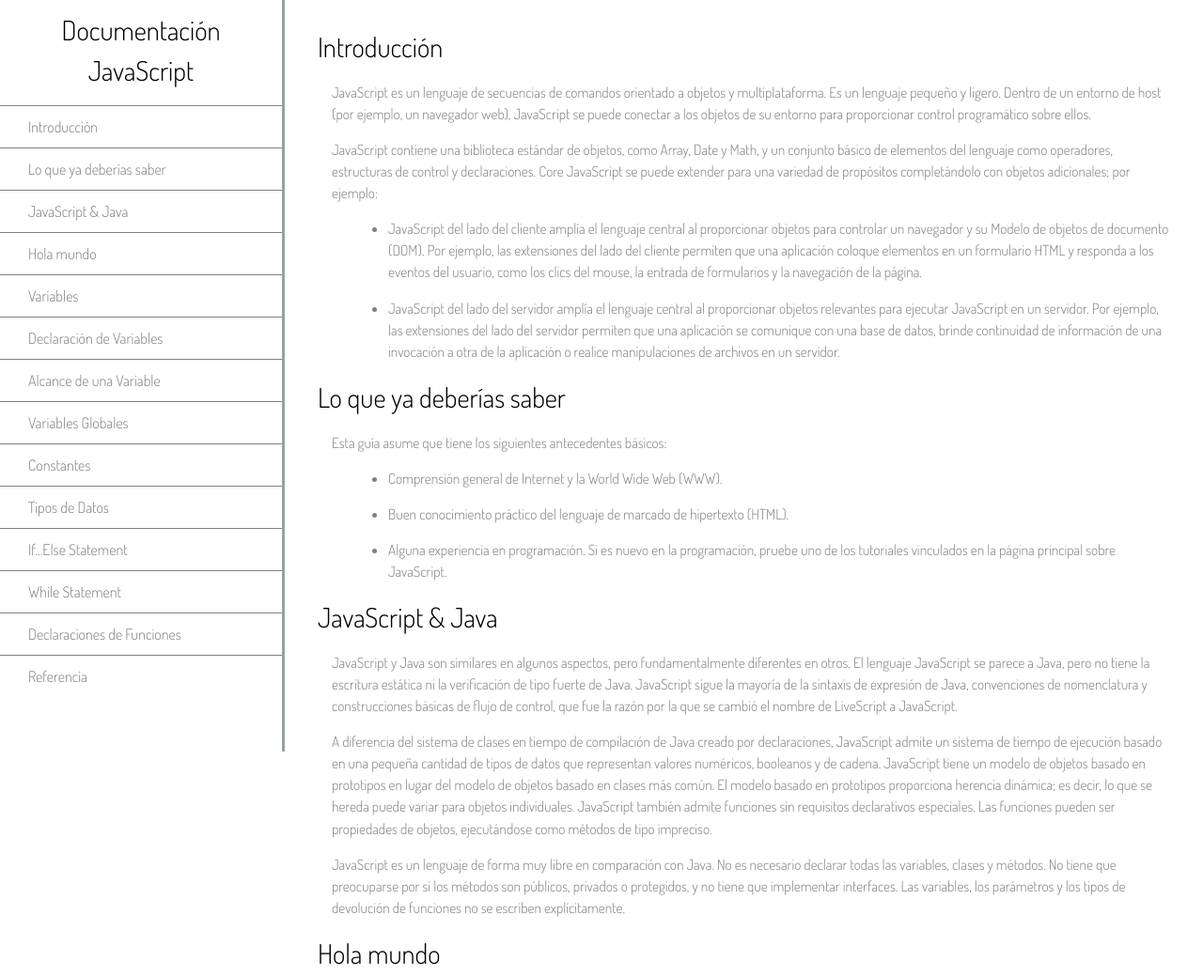
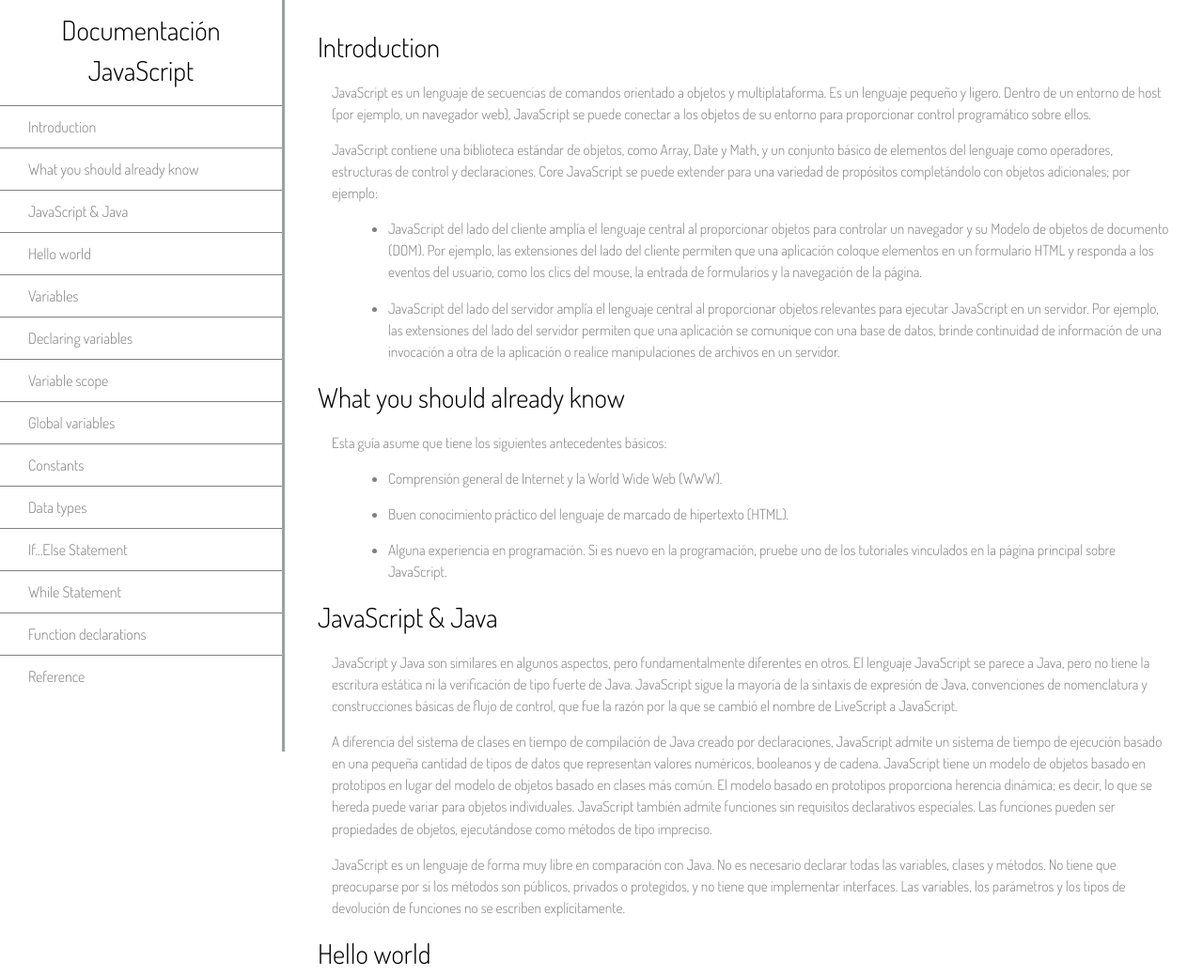
Before and after one commit to JaiderCarvajal/documentaciontecnica, a plain HTML site: page index.html in a window 1280 px wide. Shown: the top 1040 px of the page at 94% size. Drawn offline with Linux system fonts and the light colour scheme.

Commit message:
Proyecto Final Ajustado y verificado

```diff
--- a/index.html
+++ b/index.html
@@ -11,26 +11,26 @@
     <nav id="navbar">
         <header>Documentación JavaScript</header>
         <ul>
-            <li><a class="nav-link" href="#Introduction">Introducción</a></li>
-            <li><a class="nav-link" href="#What_you_should_already_know">Lo que ya deberías saber</a></li>
+            <li><a class="nav-link" href="#Introduction">Introduction</a></li>
+            <li><a class="nav-link" href="#What_you_should_already_know">What you should already know</a></li>
             <li><a class="nav-link" href="#JavaScript_&_Java">JavaScript & Java</a></li>
-            <li><a class="nav-link" href="#Hello_world">Hola mundo</a></li>
+            <li><a class="nav-link" href="#Hello_world">Hello world</a></li>
             <li><a class="nav-link" href="#Variables">Variables</a></li>
-            <li><a class="nav-link" href="#Declaring_variables">Declaración de Variables</a></li>
-            <li><a class="nav-link" href="#Variable_scope">Alcance de una Variable</a></li>
-            <li><a class="nav-link" href="#Global_variables">Variables Globales</a></li>
-            <li><a class="nav-link" href="#Constants">Constantes</a></li>
-            <li><a class="nav-link" href="#Data_types">Tipos de Datos</a></li>
+            <li><a class="nav-link" href="#Declaring_variables">Declaring variables</a></li>
+            <li><a class="nav-link" href="#Variable_scope">Variable scope</a></li>
+            <li><a class="nav-link" href="#Global_variables">Global variables</a></li>
+            <li><a class="nav-link" href="#Constants">Constants</a></li>
+            <li><a class="nav-link" href="#Data_types">Data types</a></li>
             <li><a class="nav-link" href="#if...else_statement">If...Else Statement</a></li>
             <li><a class="nav-link" href="#while_statement">While Statement</a></li>
-            <li><a class="nav-link" href="#Function_declarations">Declaraciones de Funciones</a></li>
-            <li><a class="nav-link" href="#Reference">Referencia</a></li>
+            <li><a class="nav-link" href="#Function_declarations">Function declarations</a></li>
+            <li><a class="nav-link" href="#Reference">Reference</a></li>
         </ul>
     </nav>
 
     <main id="main-doc">
         <section class="main-section" id="Introduction">
-            <header>Introducción</header>
+            <header>Introduction</header>
             <article>
                 <p>JavaScript es un lenguaje de secuencias de comandos orientado a objetos y multiplataforma.
                    Es un lenguaje pequeño y ligero. Dentro de un entorno de host (por ejemplo, un navegador
@@ -59,7 +59,7 @@
         </section>
 
         <section class="main-section" id="What_you_should_already_know">
-            <header>Lo que ya deberías saber</header>
+            <header>What you should already know</header>
             <article>
                 <p>Esta guía asume que tiene los siguientes antecedentes básicos:</p>
                 <ul>
@@ -101,7 +101,7 @@
         </section>
 
         <section class="main-section" id="Hello_world">
-            <header>Hola mundo</header>
+            <header>Hello world</header>
             <article>
                 Para comenzar a escribir JavaScript, abra el Bloc de notas y escriba su primer código
                 JavaScript "Hola mundo":
@@ -130,7 +130,7 @@
         </section>
 
         <section class="main-section" id="Declaring_variables">
-            <header>Declaración de Variables</header>
+            <header>Declaring variables</header>
             <article>
                 Puede declarar una variable de tres formas:
 
@@ -158,7 +158,7 @@
         </section>
 
         <section class="main-section" id="Variable_scope">
-            <header>Alcance de una Variable</header>
+            <header>Variable scope</header>
             <article>
                 <p>Cuando declaras una variable fuera de cualquier función, se llama variable global,
                    porque está disponible para cualquier otro código en el documento actual. Cuando
@@ -181,7 +181,7 @@
         </section>
 
         <section class="main-section" id="Global_variables">
-            <header>Variables Globales</header>
+            <header>Global variables</header>
             <article>
                 <p>Las variables globales son de hecho propiedades del objeto global. En las páginas web,
                    el objeto global es window, por lo que puede establecer y acceder a variables globales
@@ -195,7 +195,7 @@
         </section>
 
         <section class="main-section" id="Constants">
-            <header>Constantes</header>
+            <header>Constants</header>
             <article>
                 <p>Puede crear una constante de solo lectura con nombre con la palabra clave const.
                    La sintaxis de un identificador de constante es la misma que la de un identificador
@@ -229,7 +229,7 @@
         </section>
 
         <section class="main-section" id="Data_types">
-            <header>Tipos de Datos</header>
+            <header>Data types</header>
 
             <article>
                 <p>El último estándar ECMAScript define siete tipos de datos:</p>
@@ -346,7 +346,7 @@
         </section>
 
         <section class="main-section" id="Function_declarations">
-            <header>Declaraciones de Funciones</header>
+            <header>Function declarations</header>
             <article>
                 Una definición de función (también llamada declaración de función o declaración
                 de función) consta de la palabra clave de función, seguida de:
@@ -377,7 +377,7 @@
         </section>
 
         <section class="main-section" id="Reference">
-            <header>Referencia</header>
+            <header>Reference</header>
             <article>
                 <ul>
                     <li>Toda la documentación de esta página está extraída de <a href="https://developer.mozilla.org/en-US/docs/Web/JavaScript/Guide" target="_blank">MDN</a></li>
```
